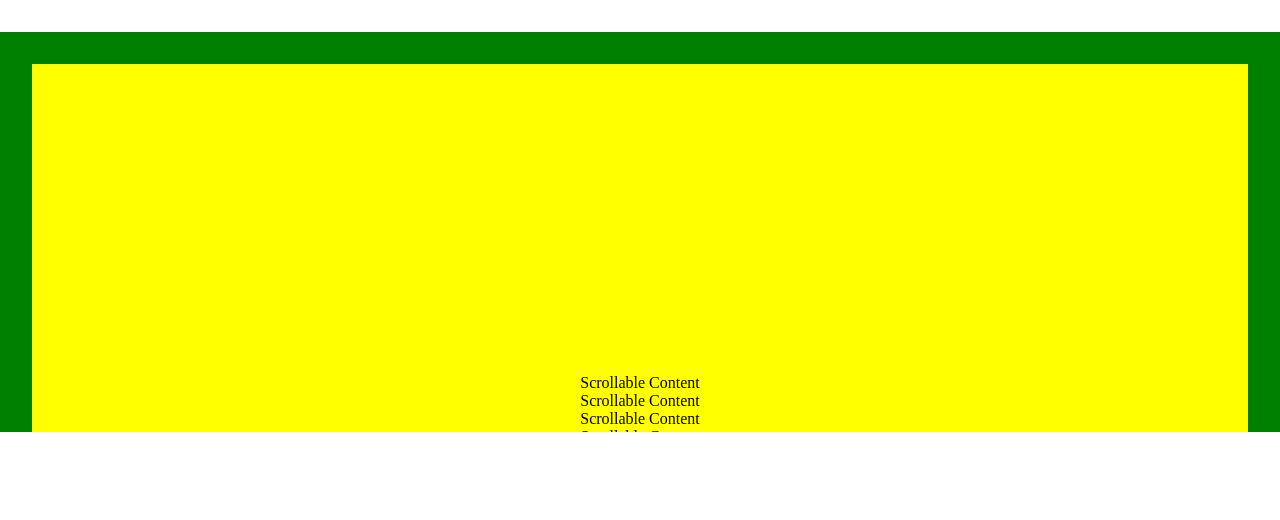
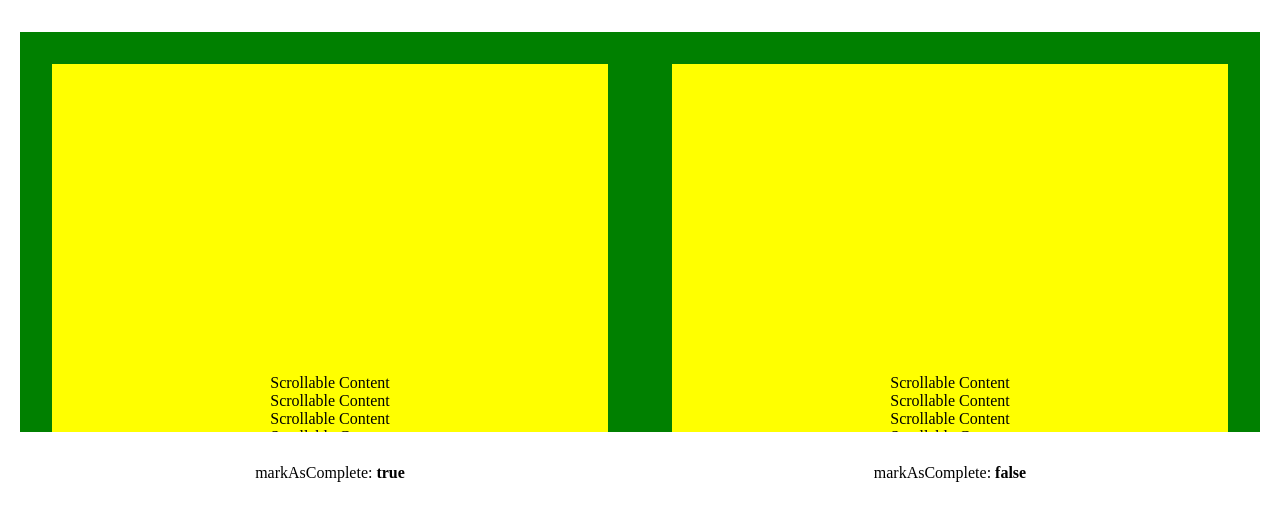
Before and after one commit to anjantalatam/custom-react-hooks, a React (Vite) app: page / in a window 1280 px wide. Shown: the top 520 px of the page. Built offline with nearby package versions, Linux system fonts and the light colour scheme.

Commit message:
📦 NEW: add examples: hook usage

```diff
--- a/src/App.tsx
+++ b/src/App.tsx
@@ -1,25 +1,8 @@
-import { useRef } from "react";
-import useIsScrollComplete from "./hooks/useIsScrollComplete";
-import styles from "./app.module.css";
+import Examples from "./examples";
+import "./app.scss";
 
 function App() {
-  const divRef = useRef<HTMLDivElement | null>(null);
-  const { isScrollComplete } = useIsScrollComplete({ ref: divRef });
-
-  return (
-    <div>
-      <div ref={divRef} className={styles["parent-div"]}>
-        <div className={styles["child-div"]}>
-          {[...Array(10)].map((_, index) => (
-            <p key={`key-${index}`}>Scrollable Content</p>
-          ))}
-        </div>
-      </div>
-      {isScrollComplete && (
-        <p style={{ textAlign: "center" }}>Scroll is Complete ✅</p>
-      )}
-    </div>
-  );
+  return <Examples />;
 }
 
 export default App;
--- /dev/null
+++ b/src/app.scss
@@ -0,0 +1,3 @@
+.bold {
+  font-weight: bold;
+}
--- /dev/null
+++ b/src/examples/index.tsx
@@ -0,0 +1,7 @@
+import MarkAsComplete from "./markAsComplete";
+
+function Examples() {
+  return <MarkAsComplete />;
+}
+
+export default Examples;
--- /dev/null
+++ b/src/examples/markAsComplete/index.tsx
@@ -0,0 +1,57 @@
+import { useRef } from "react";
+import useIsScrollComplete from "../../hooks/useIsScrollComplete";
+import styles from "./styles.module.css";
+
+function MarkAsComplete() {
+  const containerRef = useRef<HTMLDivElement | null>(null);
+  const newRef = useRef<HTMLDivElement | null>(null);
+  const { isScrollComplete } = useIsScrollComplete({ ref: containerRef });
+  const { isScrollComplete: isComplete } = useIsScrollComplete({
+    ref: newRef,
+    markAsComplete: false,
+  });
+
+  return (
+    <div style={{ display: "flex", padding: "0px 20px" }}>
+      <div style={{ display: "flex", width: "100%", flexDirection: "column" }}>
+        <div ref={containerRef} className={styles["parent-div"]}>
+          <div className={styles["child-div"]}>
+            {[...Array(10)].map((_, index) => (
+              <p key={`key-${index}`}>Scrollable Content</p>
+            ))}
+          </div>
+        </div>
+
+        <p style={{ textAlign: "center" }}>
+          markAsComplete: <span className="bold">true</span>
+        </p>
+        <br />
+
+        {isScrollComplete && (
+          <p style={{ textAlign: "center" }}>Scroll is Complete ✅</p>
+        )}
+      </div>
+
+      <div style={{ display: "flex", width: "100%", flexDirection: "column" }}>
+        <div ref={newRef} className={styles["parent-div"]}>
+          <div className={styles["child-div"]}>
+            {[...Array(10)].map((_, index) => (
+              <p key={`key-${index}`}>Scrollable Content</p>
+            ))}
+          </div>
+        </div>
+        <p style={{ textAlign: "center" }}>
+          markAsComplete: <span className="bold">false</span>
+        </p>
+
+        <br />
+
+        {isComplete && (
+          <p style={{ textAlign: "center" }}>Scroll is Complete ✅</p>
+        )}
+      </div>
+    </div>
+  );
+}
+
+export default MarkAsComplete;
```
Also changed, not shown: src/examples/markAsComplete/styles.module.css (renamed from src/app.module.css).
